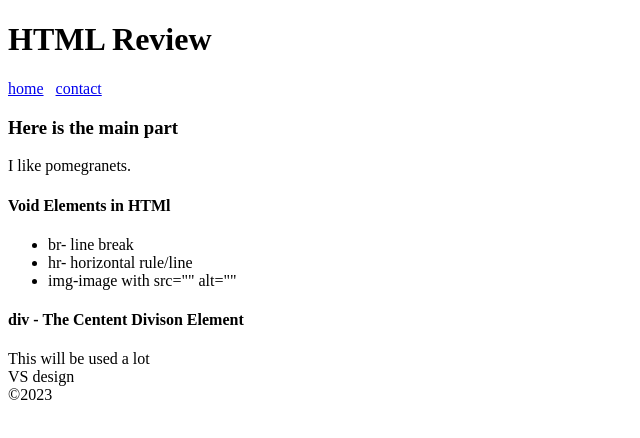
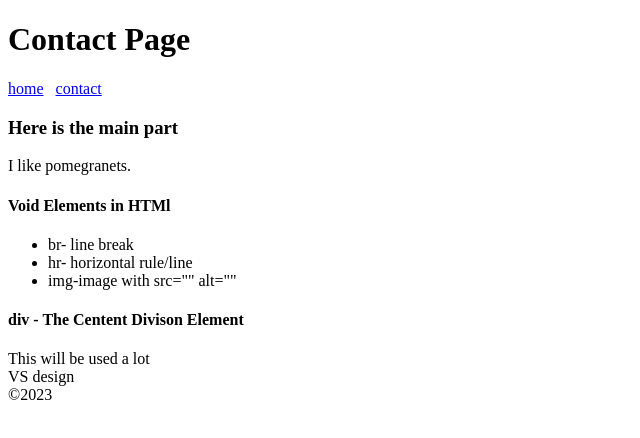
Before and after one commit to Vsrinet/website_challange-, a plain HTML site: page contact.html in a window 1280 px wide. Shown: the whole page, without its empty margins (0-640 px from the left). Drawn offline with Linux system fonts and the light colour scheme.

Commit message:
Update contact.html

```diff
--- a/contact.html
+++ b/contact.html
@@ -6,7 +6,7 @@
         </head>
     <body>
       <header>
-        <h1>HTML Review</h1>
+        <h1>Contact Page</h1>
       </header>
       <nav>
 <a href="index.html">home</a> &nbsp;
```
